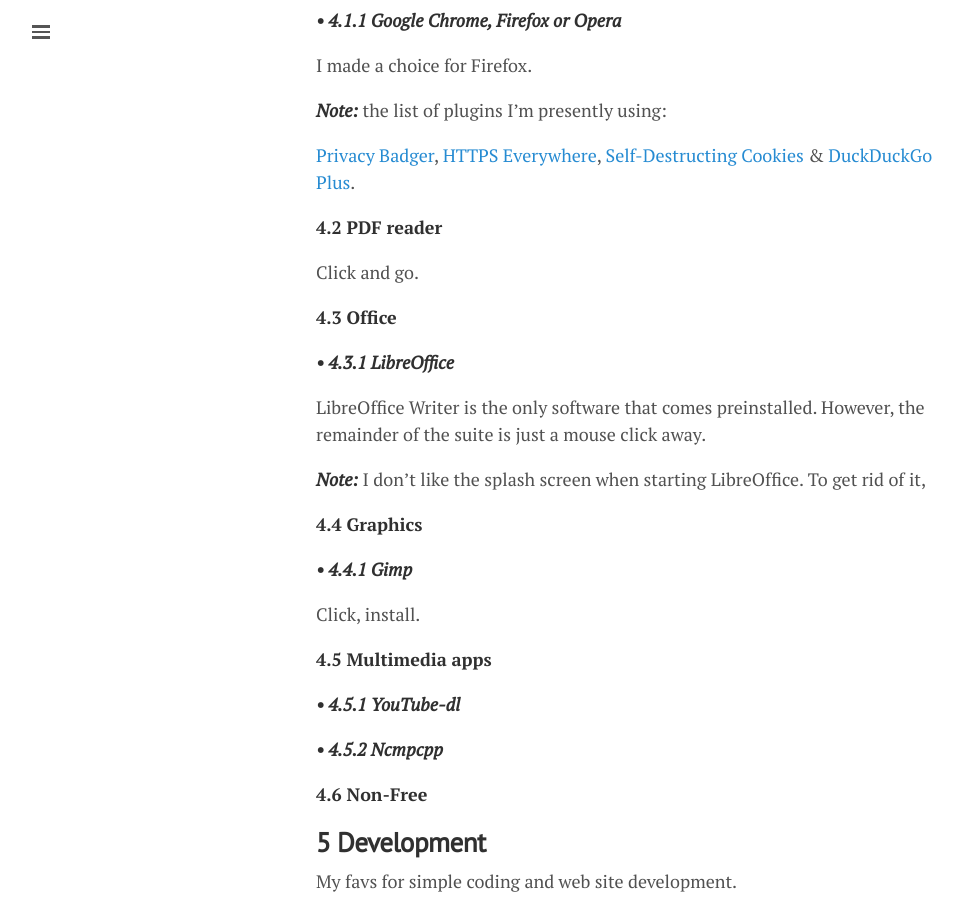
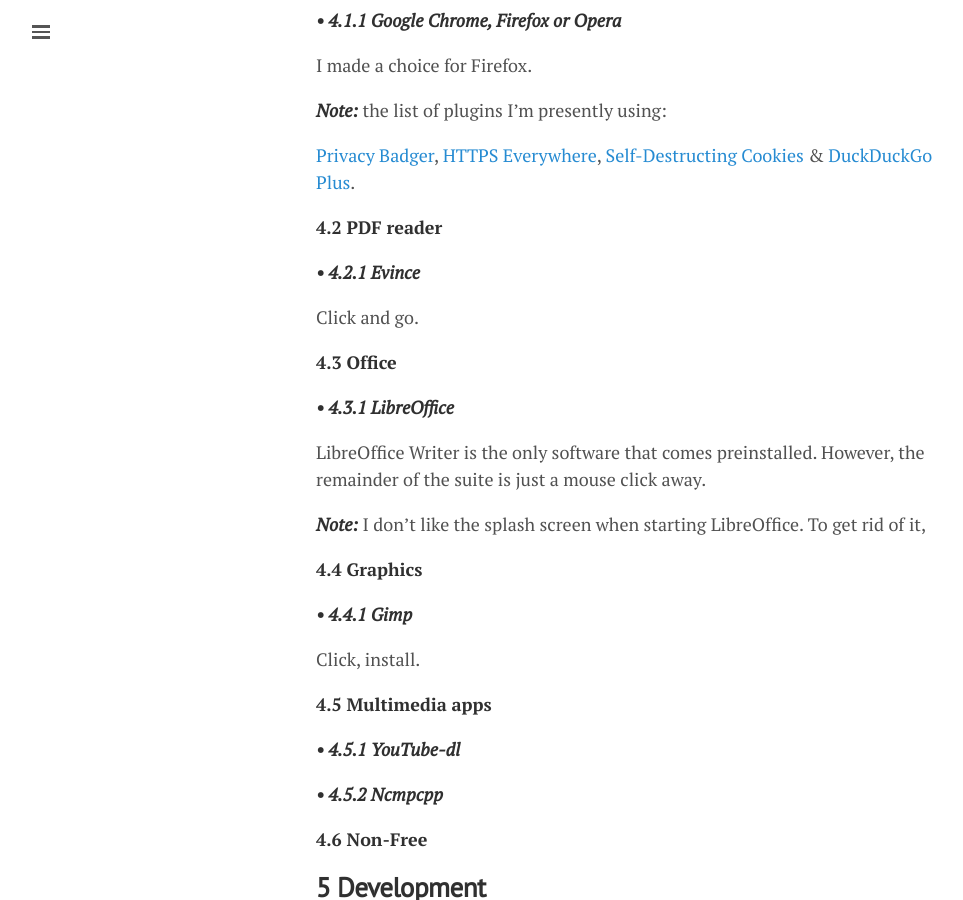
Before and after one commit to lgeurts/lgeurts.github.io, a Jekyll site: the page built from _posts/2017-07-11-bunsenlabs-linux-setup-notes-for dell-inspiron-6000.md, in a window 1280 px wide and 900 px high, scrolled down 2411 px. Shown: the whole window, without its empty margins (0-963 px from the left). Built offline with Jekyll 4.4.1, drawn with Linux system fonts in a browser that asks for light colours; nearby versions of some CDN libraries; comment, search, counter and statistics services are not loaded.

Commit message:
Update 2017-07-11-bunsenlabs-linux-setup-notes-for dell-inspiron-6000.md

```diff
--- a/_posts/2017-07-11-bunsenlabs-linux-setup-notes-for dell-inspiron-6000.md
+++ b/_posts/2017-07-11-bunsenlabs-linux-setup-notes-for dell-inspiron-6000.md
@@ -64,6 +64,8 @@
 
 **4.2 PDF reader**
 
+***• 4.2.1 Evince***
+
 Click and go.
 
 **4.3 Office**
```
